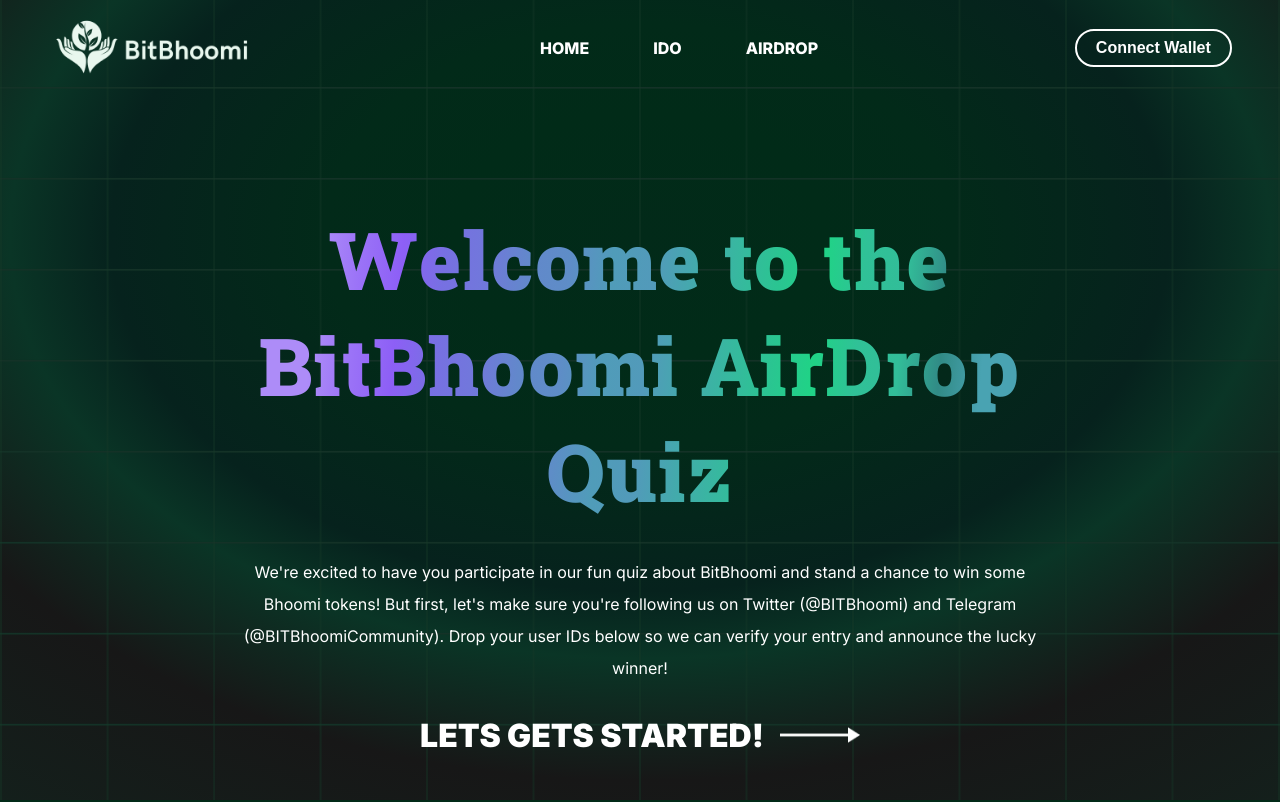
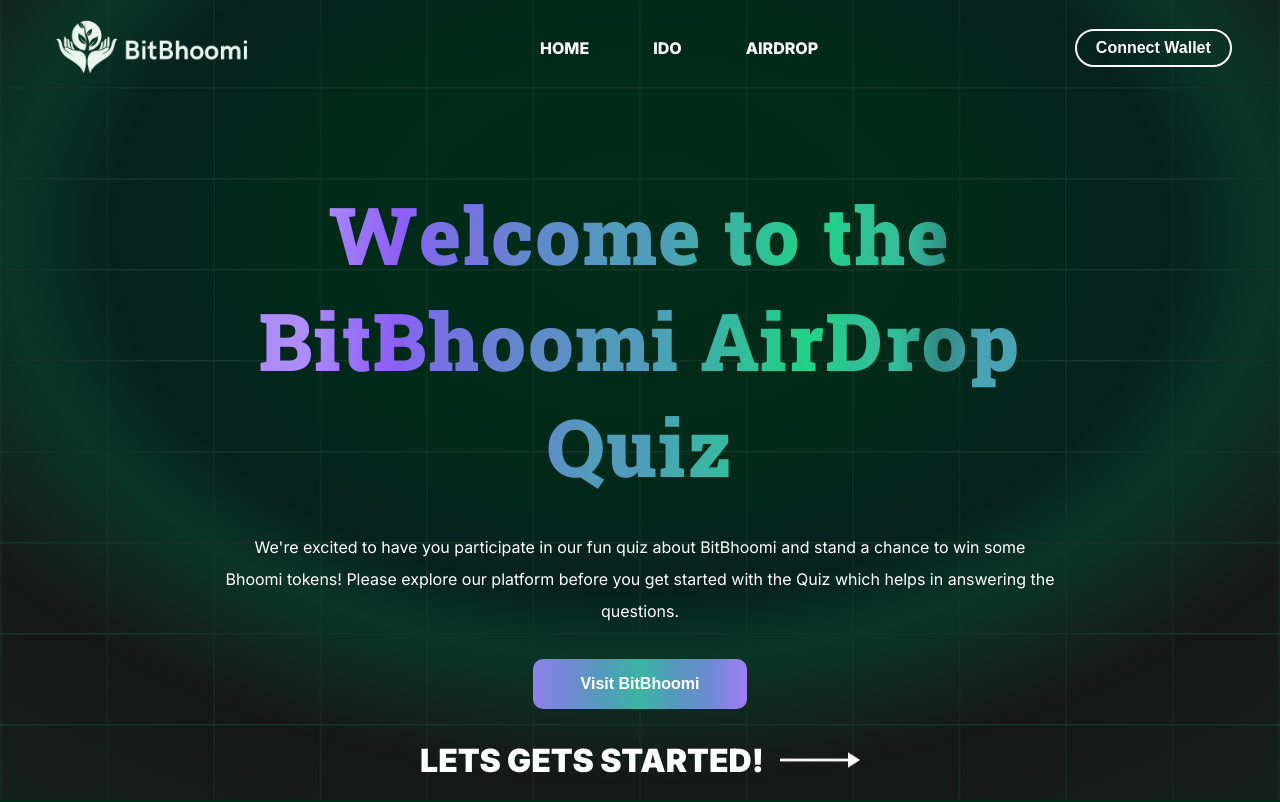
Before and after one commit to beimagine/BitBhoomiIDO, a React (Vite) app: page /#/airdrop in a window 1280 px wide. Shown: the top 802 px of the page. Built offline with nearby package versions, Linux system fonts and the light colour scheme.

Commit message:
Updated airdrop text and added submit btn

```diff
--- a/src/Components/Airdrop/Airdrop.jsx
+++ b/src/Components/Airdrop/Airdrop.jsx
@@ -18,8 +18,11 @@
             <div className='bgStyle' >
                 <section className="heroSection airdropSection" style={{ height: "100vh" }}>
                     <h1 className="heroMaintext">Welcome to the BitBhoomi AirDrop Quiz</h1>
-                    <p style={{ lineHeight: '2rem' }}>We're excited to have you participate in our fun quiz about BitBhoomi and stand a chance to win some Bhoomi tokens! But first, let's make sure you're following us on Twitter (@BITBhoomi) and Telegram (@BITBhoomiCommunity). Drop your user IDs below so we can verify your entry and announce the lucky winner!
+                    <p style={{ lineHeight: '2rem' }}>We're excited to have you participate in our fun quiz about BitBhoomi and stand a chance to win some Bhoomi tokens! Please explore our platform before you get started with the Quiz which helps in answering the questions.
                     </p>
+                    <button className="submitBtn" style={{ fontSize: '1rem' }}>
+                        <a href="https://bitbhoomi.com" target="_blank">Visit BitBhoomi</a>
+                    </button>
 
                     <div className='nextBtnDiv'>
                         <span onClick={moveToNextSlide}>LETS GETS STARTED!</span>
--- a/src/Components/Airdrop/Slide.css
+++ b/src/Components/Airdrop/Slide.css
@@ -130,6 +130,18 @@
 .slide .nextBtn {
     margin-left: auto;
     margin-top: -4rem;
+}
+
+.submitBtn{
+    font-size: 1.5rem;
+    color: white;
+    font-weight: 600;
+    padding: 1rem 3rem;
+    border-radius: 10px;
+    outline: none;
+    border: none;
+    cursor:pointer;
+    background: linear-gradient(270deg, #9F7EF6 0%, #6E89D3 16.67%, #5598BD 33.33%, #3BB5A3 50%, #529CBA 66.67%, #7089D4 83.33%, #8D82EA 100%);
 }
 
 .lastSlideSection {
--- a/src/Components/Airdrop/Slide5.jsx
+++ b/src/Components/Airdrop/Slide5.jsx
@@ -38,7 +38,7 @@
 
                 <div className='questionDiv slide'>
                     <div className='message'>
-                        Please follow us on Twitter, join our telegram group and provide your Twitter and Telegram user id's:
+                        Please follow us on Twitter, join our telegram group and provide your Twitter and Telegram user id's to be eligible for airdrop:
                     </div>
                     <div className="inputContainer">
                         <label htmlFor="">Twitter ID:</label>
--- a/src/Components/Airdrop/Slide6.jsx
+++ b/src/Components/Airdrop/Slide6.jsx
@@ -1,10 +1,11 @@
-import React, { useContext } from 'react';
+import React, { useState, useContext } from 'react';
 import { MyContext } from '../../App';
 import { useNavigate } from 'react-router-dom';
 import './Slide.css';
 
 const Slide6 = () => {
     const navigate = useNavigate();
+    const [btnText, setBtnText] = useState("Submit");
     const { userData, setUserData } = useContext(MyContext);
 
     const handleSubmitUserDetails = async () => {
@@ -13,6 +14,8 @@
                 alert("Please fill the field!");
                 return;
             }
+
+            setBtnText("Submitting...")
 
             const response = await fetch('https://bitbhoomi-api.onrender.com/user', {
                 method: "POST",
@@ -26,6 +29,8 @@
             console.log(res);
 
             if (res.status === 'ok') {
+                alert("Your details has been submitted")
+                // if (isAlerted)
                 navigate(`/airdrop/lastSlide`)
                 setUserData({
                     twitterId: "",
@@ -81,14 +86,20 @@
                             onChange={handleInputsChange}
                         />
                     </div>
-                    <div
+                    <button
+                        onClick={handleSubmitUserDetails}
+                        className="submitBtn"
+                        disable={btnText === 'Submitting...' ? true : false}
+                    >
+                        {btnText}</button>
+                    {/* <div
                         className="options nextBtn"
                         style={{ background: "transparent" }}
                         onClick={handleNextSlide}
                     >
                         NEXT
                         <img src="/airdrop_assets/arrow-right.png" alt="" />
-                    </div>
+                    </div> */}
                 </div>
             </section >
         </div>
```
